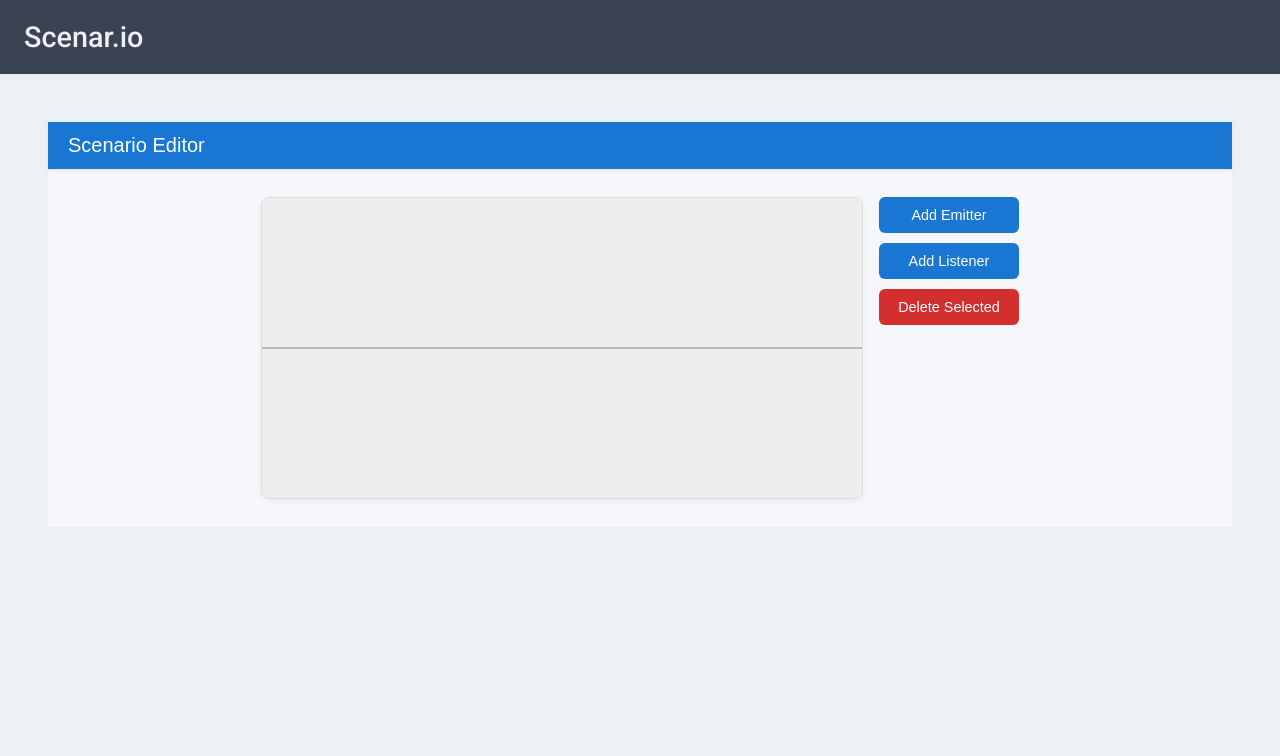
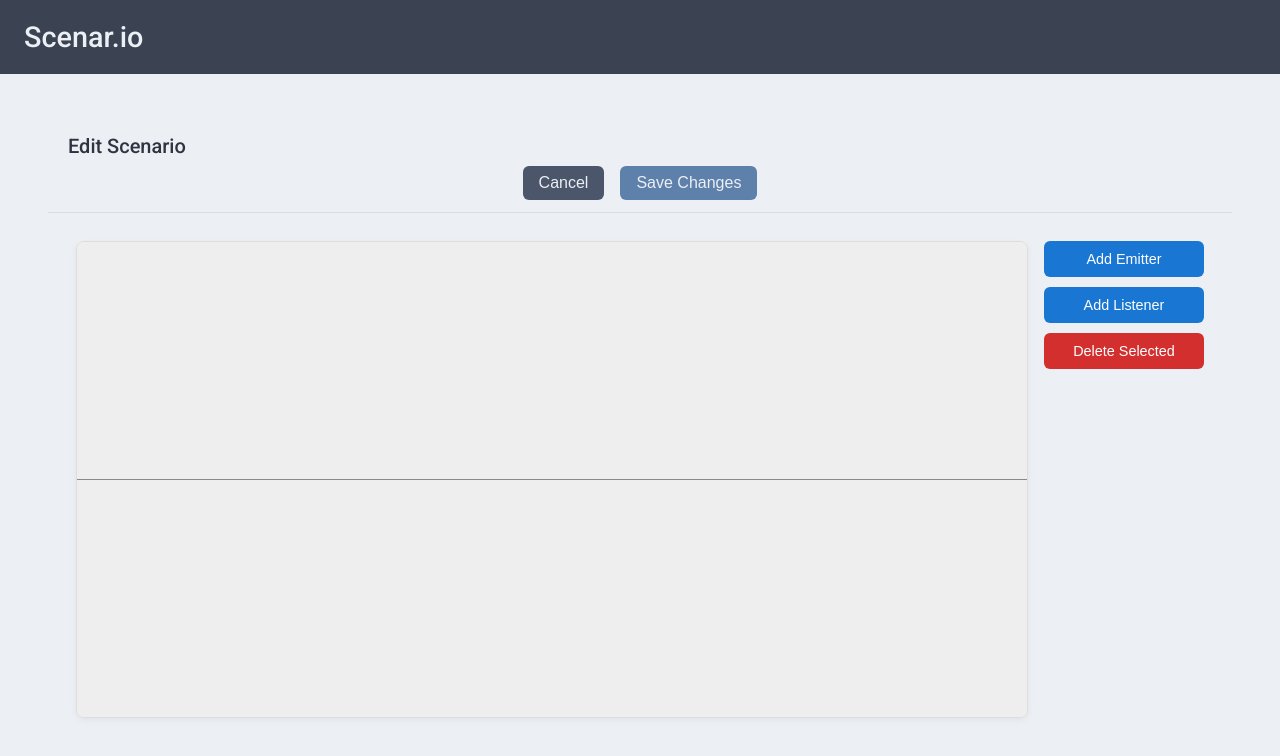
Before and after one commit to SignificantNose/scenario-editor, an Angular app: page /editor/new in a window 1280 px wide. Shown: the top 756 px of the page. Built offline with nearby package versions, Linux system fonts and the light colour scheme.

Commit message:
feat(app): edit page added

```diff
--- a/src/app/app.routes.ts
+++ b/src/app/app.routes.ts
@@ -1,12 +1,12 @@
 import { NgModule } from '@angular/core';
 import { RouterModule } from '@angular/router';
 import { HomeComponent } from './pages/home/home.component';
-import { EditorComponent } from './pages/editor/editor.component';
+import { ScenarioEditComponent } from '@pages/scenario-edit/scenario-edit.component';
 
 export const routes = [
   { path: '', component: HomeComponent },
-  { path: 'editor/new', component: EditorComponent },
-  { path: 'editor/:id', component: EditorComponent },
+  { path: 'editor/new', component: ScenarioEditComponent },
+  { path: 'editor/:id', component: ScenarioEditComponent },
   { path: '**', redirectTo: '' }
 ];
 
--- a/src/app/pages/editor/editor.component.html
+++ /dev/null
@@ -1,9 +0,0 @@
-<div class="editor-container">
-  <div class="editor-header">
-    <h2>Scenario Editor</h2>
-  </div>
-
-  <div class="editor-main">
-    <app-scene-builder></app-scene-builder>
-  </div>
-</div>
--- a/src/app/pages/editor/editor.component.scss
+++ /dev/null
@@ -1,30 +0,0 @@
-.editor-container {
-  display: flex;
-  flex-direction: column;
-  width: 100%;
-  background: #f5f7fa;
-  font-family: Arial, sans-serif;
-  box-sizing: border-box;
-}
-
-.editor-header {
-  padding: 12px 20px;
-  background: #1976d2;
-  color: #fff;
-  box-shadow: 0 2px 4px rgba(0,0,0,0.08);
-
-  h2 {
-    margin: 0;
-    font-size: 1.25rem;
-    font-weight: 500;
-  }
-}
-
-.editor-main {
-  flex: 1;
-  padding: 16px;
-  display: flex;
-  justify-content: center;
-  align-items: flex-start;
-  overflow-y: auto;
-}
--- /dev/null
+++ b/src/app/pages/scenario-edit/scenario-edit.component.html
@@ -0,0 +1,13 @@
+<div class="editor-container">
+  <div class="editor-header">
+    <h2 class="editor-title">Edit Scenario</h2>
+    <div class="editor-actions">
+      <button class="btn-cancel" (click)="cancel()">Cancel</button>
+      <button class="btn-save" (click)="saveChanges()">Save Changes</button>
+    </div>
+  </div>
+
+  <div class="editor-main">
+    <app-scenario-designer class="designer"></app-scenario-designer>
+  </div>
+</div>
--- /dev/null
+++ b/src/app/pages/scenario-edit/scenario-edit.component.scss
@@ -0,0 +1,73 @@
+.editor-container {
+  display: flex;
+  flex-direction: column;
+  width: 100%;
+  height: 100%;
+  box-sizing: border-box;
+}
+
+.editor-header {
+  display: flex;
+  flex-direction: column;
+  gap: 8px;
+  padding: 12px 20px;
+  border-bottom: 1px solid #ddd;
+}
+
+.editor-title {
+  margin: 0;
+  font-size: 1.25rem;
+  font-weight: 500;
+  color: var(--text-primary, #ECEFF4);
+}
+
+.editor-actions {
+  display: flex;
+  justify-content: center;
+  gap: 1rem;
+}
+
+.btn-cancel {
+  padding: 0.5rem 1rem;
+  border-radius: 6px;
+  border: none;
+  cursor: pointer;
+  font-size: 1rem;
+  background: #4C566A;
+  color: #ECEFF4;
+  transition: background 0.2s;
+}
+
+.btn-cancel:hover {
+  background: #5E81AC;
+}
+
+.btn-save {
+  padding: 0.5rem 1rem;
+  border-radius: 6px;
+  border: none;
+  cursor: pointer;
+  font-size: 1rem;
+  background: #5E81AC;
+  color: #ECEFF4;
+  transition: background 0.2s;
+}
+
+.btn-save:hover {
+  background: #81A1C1;
+}
+
+.editor-main {
+  flex: 1;
+  padding: 16px;
+  display: flex;
+  align-items: stretch;
+  overflow: hidden;
+}
+
+.designer {
+  display: flex;
+  flex: 1;
+  min-width: 0;
+  min-height: 0;
+}
--- /dev/null
+++ b/src/app/pages/scenario-edit/scenario-edit.component.ts
@@ -0,0 +1,24 @@
+import { Component } from '@angular/core';
+import { CommonModule } from '@angular/common';
+import { Router } from '@angular/router';
+import { ScenarioDesignerComponent } from '@shared/scenario-designer/scenario-designer.component';
+
+@Component({
+  selector: 'app-scenario-edit',
+  templateUrl: './scenario-edit.component.html',
+  styleUrls: ['./scenario-edit.component.scss'],
+  standalone: true,
+  imports: [CommonModule, ScenarioDesignerComponent],
+})
+export class ScenarioEditComponent {
+  constructor(private router: Router) {}
+
+  cancel() {
+    this.router.navigate(['/']);
+  }
+
+  saveChanges() {
+    console.log('Scenario changes saved');
+    this.router.navigate(['/']);
+  }
+}
--- a/src/app/shared/scene/scene-builder.component.html
+++ b/src/app/shared/scenario-designer/scenario-designer.component.html
@@ -1,5 +1,5 @@
-<div class="scene-builder-container">
-  <canvas #canvas class="scene-canvas"></canvas>
+<div class="scenario-designer-container">
+  <canvas #canvas class="scenario-canvas"></canvas>
 
   <div class="toolbar">
     <button class="toolbar-btn" (click)="addEmitter()">Add Emitter</button>
--- a/src/app/shared/scene/scene-builder.component.scss
+++ b/src/app/shared/scenario-designer/scenario-designer.component.scss
@@ -1,47 +1,48 @@
-.scene-builder-container {
+.scenario-designer-container {
   display: flex;
   flex-direction: row;
   width: 100%;
   height: 100%;
   padding: 12px;
+  gap: 16px;
   box-sizing: border-box;
-  gap: 16px;
 }
 
-.scene-canvas {
+.scenario-canvas {
   flex: 1;
-  min-height: 300px;
-  width: 100%;
+  min-height: 400px;
   border-radius: 8px;
   border: 1px solid #ddd;
   background: #fff;
-  box-shadow: 0 2px 6px rgba(0,0,0,0.05);
+  box-shadow: 0 2px 6px rgba(0, 0, 0, 0.05);
 }
 
 .toolbar {
   display: flex;
   flex-direction: column;
   gap: 10px;
-  align-items: stretch;
-  min-width: 140px;
+  min-width: 160px;
 }
-
 .toolbar-btn {
   padding: 10px 14px;
+  border-radius: 6px;
   border: none;
-  border-radius: 6px;
   cursor: pointer;
   font-size: 0.9rem;
   background: #1976d2;
   color: #fff;
   transition: background 0.18s, transform 0.08s;
-}
 
-.toolbar-btn:hover {
+  &:hover {
     background: #125a9c;
     transform: translateY(-1px);
   }
 
-.toolbar-btn.danger {
+  &.danger {
     background: #d32f2f;
+
+    &:hover {
+      background: #a12b2b;
     }
+  }
+}
--- a/src/app/shared/scene/scene-builder.component.ts
+++ b/src/app/shared/scenario-designer/scenario-designer.component.ts
@@ -17,12 +17,12 @@ import { EmitterEntity } from '@models/emitter.model';
 import { ListenerEntity } from '@models/listener.model';
 
 @Component({
-  selector: 'app-scene-builder',
-  templateUrl: './scene-builder.component.html',
-  styleUrls: ['./scene-builder.component.scss'],
+  selector: 'app-scenario-designer',
+  templateUrl: './scenario-designer.component.html',
+  styleUrls: ['./scenario-designer.component.scss'],
   standalone: true,
 })
-export class SceneBuilderComponent implements AfterViewInit {
+export class ScenarioDesignerComponent implements AfterViewInit {
   @ViewChild('canvas', { static: false }) canvasRef: ElementRef<HTMLCanvasElement> | null = null;
 
   @Input() scenario: ScenarioModel | null = null;
@@ -44,7 +44,6 @@ export class SceneBuilderComponent implements AfterViewInit {
   private yaw = 0;
   private pitch = 0;
   private cameraRadius = 15;
-
   private ground: THREE.Mesh | null = null;
 
   private internalScenario: ScenarioModel = {
@@ -54,17 +53,13 @@ export class SceneBuilderComponent implements AfterViewInit {
   };
 
   private nextId = 1;
-  private generateId(): string {
-    return (this.nextId++).toString();
-  }
-
   private emitterMeshes: Map<string, THREE.Mesh> = new Map();
   private listenerMeshes: Map<string, THREE.Mesh> = new Map();
 
   constructor(
     @Inject(PLATFORM_ID) private platformId: Object,
     private ngZone: NgZone,
-  ) {}
+  ) { }
 
   ngAfterViewInit(): void {
     if (!isPlatformBrowser(this.platformId) || !this.canvasRef) return;
@@ -102,7 +97,6 @@ export class SceneBuilderComponent implements AfterViewInit {
 
     this.ngZone.runOutsideAngular(() => this.animate());
   }
-
   private loadScenario() {
     if (!this.scene || !this.scenario) return;
 
@@ -325,4 +319,8 @@ private onResize() {
     this.camera.updateProjectionMatrix();
     this.renderer.setSize(width, height);
   }
+
+  private generateId(): string {
+    return (this.nextId++).toString();
   }
+}
```
Also changed, not shown: src/app/pages/editor/editor.component.ts (deleted, +0 -12 lines). Lines whose indentation alone changed are shown as unchanged.
